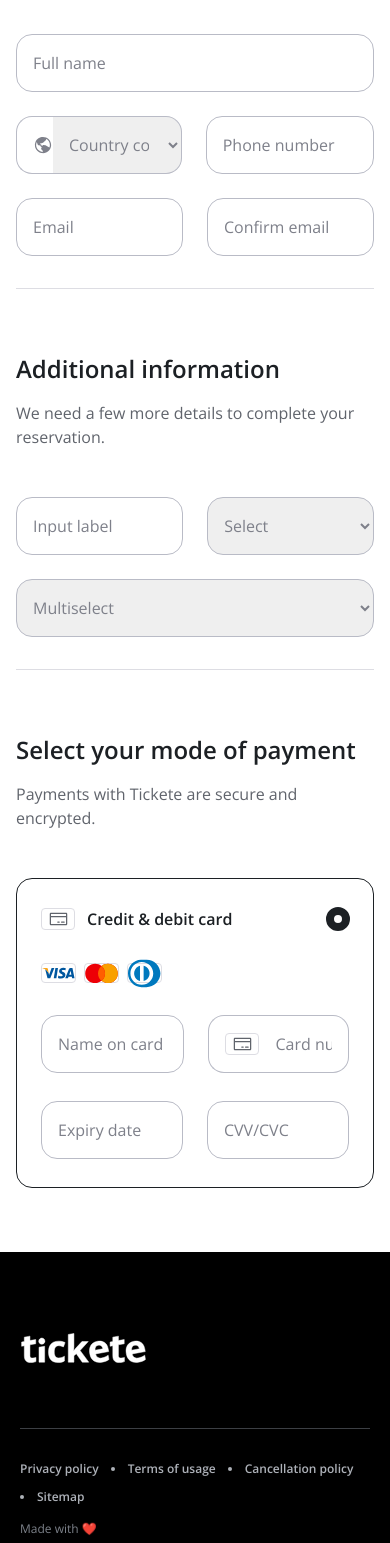
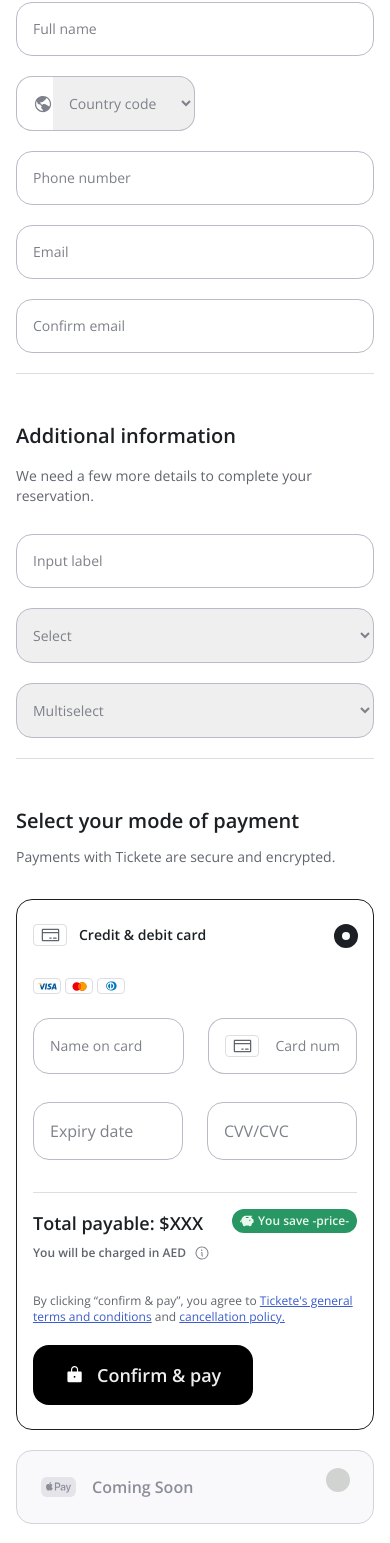
Before and after one commit to AbhishekkGautam/checkout-page-ui, a Next.js app: page /checkout in a window 390 px wide. Shown: the part 1350-2893 px from the top of the page. Built offline with nearby package versions, Linux system fonts and the light colour scheme.

Commit message:
changes in checkout form

```diff
--- a/components/CheckoutForm.jsx
+++ b/components/CheckoutForm.jsx
@@ -1,64 +1,72 @@
-import { CreditCard } from '@/icons/CreditCard';
-import { DinersclubLogo } from '@/icons/DinersclubLogo';
-import { MastercardLogo } from '@/icons/MastercardLogo';
-import { VisaLogo } from '@/icons/VisaLogo';
+import {
+  ApplePay,
+  CreditCard,
+  DinersclubLogo,
+  GooglePay,
+  Info,
+  InfoFill,
+  Lock,
+  MastercardLogo,
+  PiggyBank,
+  VisaLogo,
+} from '@/icons';
 import SelectCountryCode from './form/SelectCountryCode';
 
 const CheckoutForm = () => {
   return (
     <div className="">
-      <h1 className="pb-4 text-2xl font-semibold text-greyPrimary">
+      <h1 className="pb-4 text-xl lg:text-2xl font-semibold text-greyPrimary">
         Enter your details
       </h1>
-      <p className="pb-4 text-base font-normal text-greySecondary">
+      <p className="pb-3 lg:pb-4 text-sm lg:text-base font-normal text-greySecondary">
         We&apos;ll be sending your tickets to the details below. Booking for a
         friend? Add their details.
       </p>
       {/* Form inputs */}
-      <div className="py-8 flex flex-col gap-6">
+      <div className="pt-4 pb-5 lg:py-8 flex flex-col gap-5 lg:gap-6 text-sm lg:text-base">
         <input
           type="text"
           placeholder="Full name"
           className="w-full p-4 border border-grey-300 rounded-2xl placeholder:text-greyTertiary"
         />
-        <div className="flex gap-6 w-full">
+        <div className="flex flex-col lg:flex-row gap-5 lg:gap-6 w-full">
           <SelectCountryCode />
           <input
             type="phone"
             placeholder="Phone number"
-            className="w-1/2 p-4 border border-grey-300 rounded-2xl placeholder:text-greyTertiary"
+            className="w-full lg:w-1/2 p-4 border border-grey-300 rounded-2xl placeholder:text-greyTertiary"
           />
         </div>
-        <div className="flex gap-6 w-full">
+        <div className="flex flex-col lg:flex-row gap-5 lg:gap-6 w-full">
           <input
             type="email"
             placeholder="Email"
-            className="w-1/2 p-4 border border-grey-300 rounded-2xl placeholder:text-greyTertiary"
+            className="w-full lg:w-1/2 p-4 border border-grey-300 rounded-2xl placeholder:text-greyTertiary"
           />
           <input
             type="email"
             placeholder="Confirm email"
-            className="w-1/2 p-4 border border-grey-300 rounded-2xl placeholder:text-greyTertiary"
+            className="w-full lg:w-1/2 p-4 border border-grey-300 rounded-2xl placeholder:text-greyTertiary"
           />
         </div>
       </div>
       <hr className="border-grey-400" />
       {/* additional info */}
-      <div className="mt-16">
-        <h1 className="pb-4 text-2xl font-semibold text-greyPrimary">
+      <div className="mt-12 lg:mt-16">
+        <h1 className="pb-4 text-xl lg:text-2xl font-semibold text-greyPrimary">
           Additional information
         </h1>
-        <p className="pb-4 text-base font-normal text-greySecondary">
+        <p className="pb-3 lg:pb-4 text-sm lg:text-base font-normal text-greySecondary">
           We need a few more details to complete your reservation.
         </p>
-        <div className="py-8 flex flex-col gap-6">
-          <div className="flex gap-6 w-full">
+        <div className="pt-4 pb-5 lg:py-8 flex flex-col gap-5 lg:gap-6 text-sm lg:text-base">
+          <div className="flex flex-col lg:flex-row gap-5 lg:gap-6 w-full">
             <input
               type="text"
               placeholder="Input label"
-              className="w-1/2 p-4 border border-grey-300 rounded-2xl placeholder:text-greyTertiary"
+              className="w-full lg:w-1/2 p-4 border border-grey-300 rounded-2xl placeholder:text-greyTertiary"
             />
-            <select className="border border-grey-300 text-greyTertiary rounded-2xl block w-1/2 py-4 pl-3 pr-4">
+            <select className="border border-grey-300 text-greyTertiary rounded-2xl block w-full lg:w-1/2 py-4 pl-3 pr-4">
               <option selected className="default-option">
                 Select
               </option>
@@ -87,22 +95,22 @@ const CheckoutForm = () => {
       </div>
       <hr className="border-grey-400" />
       {/* mode of payment */}
-      <div className="mt-16">
-        <h1 className="pb-4 text-2xl font-semibold text-greyPrimary">
+      <div className="mt-12 lg:mt-16">
+        <h1 className="pb-3 lg:pb-4 text-xl lg:text-2xl font-semibold text-greyPrimary">
           Select your mode of payment
         </h1>
-        <p className="pb-4 text-base font-normal text-greySecondary">
+        <p className="pb-4 text-sm lg:text-base font-normal text-greySecondary">
           Payments with Tickete are secure and encrypted.
         </p>
         {/* payment card info */}
-        <div className="mt-8">
-          <div className="px-6 py-7 border border-greyPrimary rounded-2xl">
+        <div className="mt-4 lg:mt-8">
+          <div className="px-4 lg:px-6 py-6 lg:py-7 border border-greyPrimary rounded-2xl">
             <div className="mb-8 flex justify-between">
               <div className="flex gap-3 items-center">
                 <div className="border border-grey-400 rounded px-1.5 w-fit">
                   <CreditCard />
                 </div>
-                <div className="text-greyPrimary font-semibold text-base">
+                <div className="text-greyPrimary font-semibold text-sm lg:text-base">
                   Credit & debit card
                 </div>
               </div>
@@ -112,23 +120,34 @@ const CheckoutForm = () => {
                 name="credit-debit-card"
                 value="credit-debit-card"
                 checked
-                className="payment-radio-btn"
+                className="invisible payment-radio-btn cursor-pointer"
               />
             </div>
             {/* Logos */}
-            <div className="flex gap-2">
-              <div className="w-[35px] h-5 border border-grey-400 rounded flex items-center justify-center">
-                <VisaLogo />
+            <div className="flex gap-1 lg:gap-2">
+              <div className="w-[28px] lg:w-[35px] h-4 lg:h-5 border border-grey-400 rounded flex items-center justify-center">
+                <VisaLogo width={27} height={10} className="hidden lg:block" />
+                <VisaLogo width={21} height={7} className="lg:hidden" />
               </div>
-              <div className="w-[35px] h-5 border border-grey-400 rounded flex items-center justify-center">
-                <MastercardLogo />
+              <div className="w-[28px] lg:w-[35px] h-4 lg:h-5 border border-grey-400 rounded flex items-center justify-center">
+                <MastercardLogo
+                  width={19}
+                  height={12}
+                  className="hidden lg:block"
+                />
+                <MastercardLogo width={15} height={9} className="lg:hidden" />
               </div>
-              <div className="w-[35px] h-5 border border-grey-400 rounded flex items-center justify-center">
-                <DinersclubLogo />
+              <div className="w-[28px] lg:w-[35px] h-4 lg:h-5 border border-grey-400 rounded flex items-center justify-center">
+                <DinersclubLogo
+                  width={15}
+                  height={14}
+                  className="hidden lg:block"
+                />
+                <DinersclubLogo width={11} height={10} className=" lg:hidden" />
               </div>
             </div>
-            <div className="mt-8">
-              <div className="w-full flex gap-6">
+            <div className="mt-6 lg:mt-8">
+              <div className="w-full flex gap-6 text-sm lg:text-base">
                 <input
                   type="text"
                   placeholder="Name on card"
@@ -162,6 +181,108 @@ const CheckoutForm = () => {
                 />
               </div>
             </div>
+            <div className="mt-8">
+              <hr className="border-grey-400" />
+              {/* total pay */}
+              <div className="flex items-start justify-between pt-4">
+                <div className="">
+                  <h1 className="text-lg font-semibold text-greyPrimary pb-2">
+                    Total payable: $XXX
+                  </h1>
+                  <div className="flex items-center gap-2">
+                    <span className="text-xs font-semibold text-greySecondary">
+                      You will be charged in AED{' '}
+                    </span>
+                    <Info />
+                  </div>
+                </div>
+                <div className="flex items-center gap-1 bg-green-primary py-1 px-2 rounded-full">
+                  <PiggyBank color="#E9F9EE" />
+                  <p className="text-xs font-semibold text-green-secondary">
+                    You save -price-
+                  </p>
+                </div>
+              </div>
+            </div>
+            <div className="mt-8">
+              <p className="text-xs font-normal text-greySecondary">
+                By clicking “confirm & pay”, you agree to{' '}
+                <span className="text-indigo-primary underline cursor-pointer">
+                  Tickete&apos;s general terms and conditions
+                </span>{' '}
+                and{' '}
+                <span className="text-indigo-primary underline cursor-pointer">
+                  cancellation policy.
+                </span>
+              </p>
+            </div>
+            {/* Pay button */}
+            <div className="mt-5">
+              <button className="py-4 px-8 flex items-center gap-3 bg-black hover:bg-greyPrimary text-lg font-semibold text-grey-500 rounded-2xl">
+                <Lock color="white" /> Confirm & pay
+              </button>
+            </div>
+          </div>
+        </div>
+        {/* coming soon cards */}
+        <div className="mt-5 p-6 border border-grey-200 bg-grey-600 rounded-2xl flex items-center justify-between">
+          <div className="flex items-center gap-4">
+            <div className="w-[35px] h-5 bg-grey-700 rounded-md flex items-center justify-center">
+              <ApplePay />
+            </div>
+            <p className="text-base font-semibold text-greyDisabled">
+              Coming Soon
+            </p>
+          </div>
+          <div className="-mt-2">
+            <input
+              type="radio"
+              name="credit-debit-card"
+              value="credit-debit-card"
+              disabled
+              className="invisible payment-radio-btn"
+            />
+          </div>
+        </div>
+        <div className="mt-5 p-6 border border-grey-200 bg-grey-600 rounded-2xl flex items-center justify-between">
+          <div className="flex items-center gap-4">
+            <div className="w-[35px] h-5 bg-grey-700 rounded-md flex items-center justify-center">
+              <GooglePay />
+            </div>
+            <p className="text-base font-semibold text-greyDisabled">
+              Coming Soon
+            </p>
+          </div>
+          <div className="-mt-2">
+            <input
+              type="radio"
+              name="credit-debit-card"
+              value="credit-debit-card"
+              disabled
+              className="invisible payment-radio-btn"
+            />
+          </div>
+        </div>
+        <hr className="mt-8 border-grey-400" />
+        {/* total payable */}
+        <div className="mt-16">
+          <h1 className="text-2xl font-semibold text-greyPrimary pb-4">
+            Total Payable: $XXX
+          </h1>
+          <div className="border border-grey-200 p-4 rounded-2xl">
+            <div className="flex items-start gap-3">
+              <InfoFill />
+              <div className="text-sm">
+                <p className="font-semibold text-greyPrimary mb-1">
+                  You will be charged in AED
+                </p>
+                <p className="font-normal text-greySecondary">
+                  The price shown here is in US Dollar (USD) as per the current
+                  conversion rate. You will be charged in United Arab Emirates
+                  Dirham (AED).
+                </p>
+              </div>
+            </div>
           </div>
         </div>
       </div>
```
